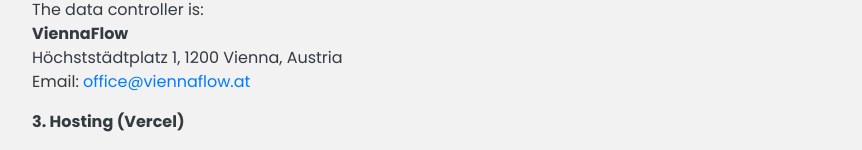
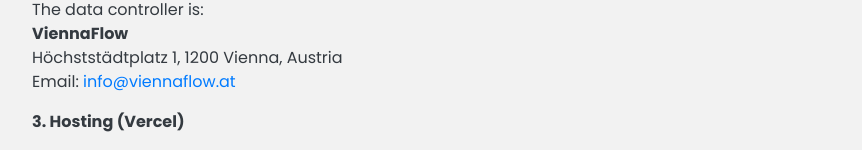
Before and after one commit to Peym4n/viennaflow-landingpage, a React (Vite) app: page /privacypolicy in a window 1280 px wide. Shown: the part 366-516 px from the top of the page, without its empty margins (208-1070 px from the left). Built offline with nearby package versions, Linux system fonts and the light colour scheme.

Commit message:
correct mail in PrivacyPolicy

```diff
--- a/src/react-app/PrivacyPolicy.tsx
+++ b/src/react-app/PrivacyPolicy.tsx
@@ -31,7 +31,7 @@
           The data controller is:<br />
           <strong>ViennaFlow</strong><br />
           Höchststädtplatz 1, 1200 Vienna, Austria<br />
-          Email: <a href="mailto:office@viennaflow.at">office@viennaflow.at</a>
+          Email: <a href="mailto:info@viennaflow.at">info@viennaflow.at</a>
         </p>
 
         <p><strong>3. Hosting (Vercel)</strong></p>
```
